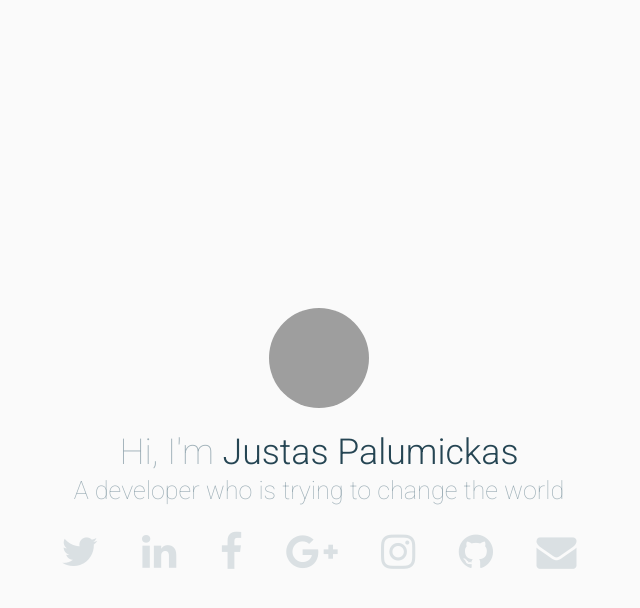
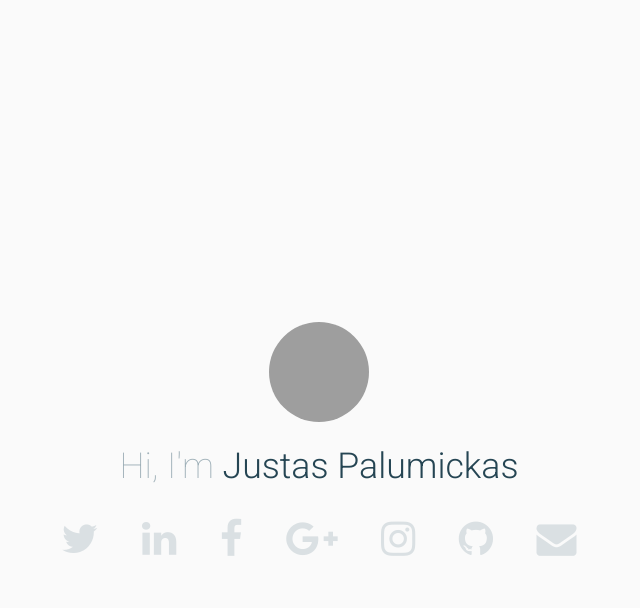
Before and after one commit to jpalumickas/jpalumickas.github.io, a Jekyll site: the page built from index.html, in a window 1280 px wide. Shown: the top 608 px of the page, without its empty margins (321-961 px from the left). Built offline with Jekyll 4.4.1, drawn with Linux system fonts in a browser that asks for light colours; nearby versions of some CDN libraries; comment, search, counter and statistics services are not loaded; grey boxes are pictures that could not be loaded.

Commit message:
Update index.html

```diff
--- a/index.html
+++ b/index.html
@@ -7,7 +7,6 @@ layout: default
     <div class="header col-xs-12 col-sm-8 col-sm-offset-2 col-md-6 col-md-offset-3">
       <img src="//www.gravatar.com/avatar/{{ site.gravatar_hash }}?s=200" alt="{{ site.author }}" class="logo img-circle"/>
       <h1>Hi, I'm <strong>{{ site.author }}</strong></h1>
-      <h2>A developer who is trying to change the world</h2>
     </div>
   </div>
 
```
